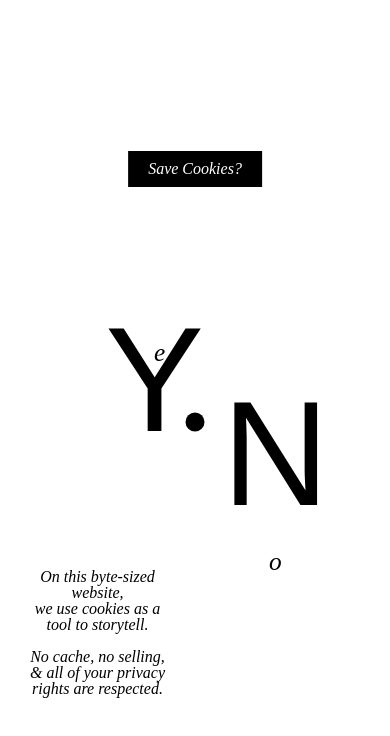
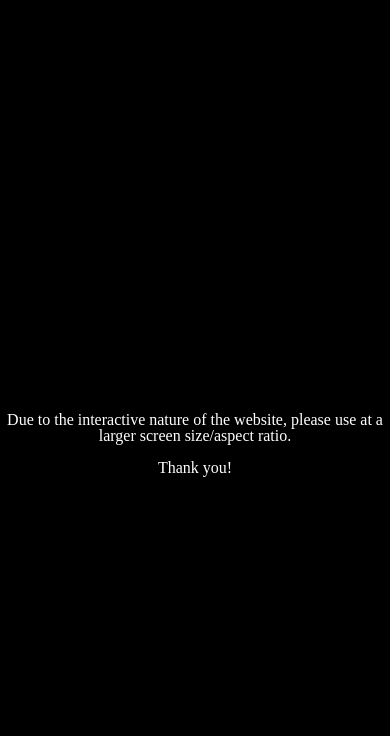
Before and after one commit to package-l/pain-dora, a React (Create React App) app: page / in a window 390 px wide. Shown: the top 736 px of the page. Built offline with nearby package versions, Linux system fonts and the light colour scheme; a web font is replaced by a local one.

Commit message:
Update page warning for accept cookies

```diff
--- a/src/components/AcceptCookies.js
+++ b/src/components/AcceptCookies.js
@@ -6,8 +6,20 @@ import { useState } from 'react';
 import { Link } from "react-router-dom";
 import Start from './Start';
 import Definition from './Definition';
+import { useMediaQuery } from 'react-responsive';
 
 const AcceptCookies = () => {
+  //Media Query
+  const isBigScreen = useMediaQuery({
+    query: '(min-width: 850px)'
+  })
+  const isAspectRatio = useMediaQuery({
+    query: '(min-aspect-ratio: 8/3)'
+  })
+  const isTallScreen = useMediaQuery({
+    query: '(min-height: 450px)'
+  })
+
   const { isAcceptCookiesShowing, hideAcceptCookies, showDefinition, hideSpotlight, isDefinitionShowing } = useSplash();
   const [opacity, setOpacity] = useState({
     accept: 1,
@@ -38,6 +50,14 @@ const AcceptCookies = () => {
 
   return (
     <>
+      {!isBigScreen || isAspectRatio || !isTallScreen ?
+        <div className="page-warning" style={{height: '100vh', color: 'white', fontFamily: 'Chantal', backgroundColor: 'black'}}>
+          <div className="page-warning-text" style={{paddingTop: '30vh', top: '50%', transform: 'translateY(50%)'}}>Due to the interactive nature of the website, please use at a larger screen size/aspect ratio.
+          <br></br><br></br>Thank you!</div>
+      </div>
+        :
+        <>
+
       {!isAcceptCookiesShowing ? null : (
         <div className="accept-cookies-page">
           <div className="choices">
@@ -67,6 +87,8 @@ const AcceptCookies = () => {
           </div>
         </div>
       )}
+      </>
+      }
     </>
   )
 }
```
